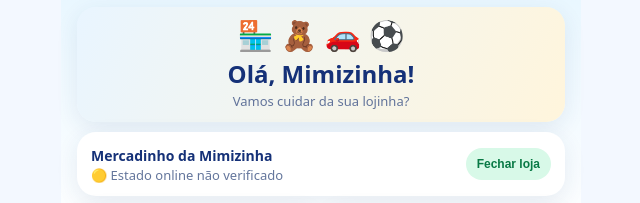
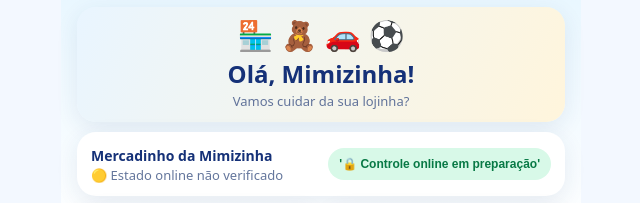
Before and after one commit to denisacoutinho-lang/evobrinque, a plain HTML site: page index.html in a window 1280 px wide. Shown: the part 56-259 px from the top of the page, without its empty margins (319-959 px from the left). Drawn offline with Linux system fonts and the light colour scheme.

Commit message:
Passo 653 - Identificar controle online em preparação

```diff
--- a/index.html
+++ b/index.html
@@ -965,7 +965,7 @@ function render(){
   let html = '';
 if(page==='home')html=`<div class="home-screen"><section class="card hero"><div class="art">🏪 🧸 🚗 ⚽</div><h1>Olá, Mimizinha!</h1><p>Vamos cuidar da sua lojinha?</p></section><section class="card status"><div><b>${shopName}</b><div class="muted">${onlineStoreStatus === 'ready'
   ? (onlineStoreOpen ? '🟢 Loja online aberta' : '🔴 Loja online fechada')
-  : '🟡 Estado online não verificado'}</div></div><button class="${opened?'':'closed'}" disabled title="Controle online em preparação">${opened?'Fechar loja':'Abrir loja'}</button></section><section class="grid"><button class="tile" onclick="go('products')"><span class="emoji">📦</span>Produtos</button><button class="tile" onclick="go('orders')">${orders.filter(o=>o.status==='Novos').length?`<span class="count">${orders.filter(o=>o.status==='Novos').length}</span>`:''}<span class="emoji">📋</span>Pedidos</button><button class="tile" onclick="go('sales')"><span class="emoji">📊</span>Minhas vendas</button><button class="tile" onclick="go('shop')"><span class="emoji">🏪</span>Minha lojinha</button></section><button class="button secondary" onclick="go('preview')">👀 Ver minha loja</button></div>`;
+  : '🟡 Estado online não verificado'}</div></div><button class="${opened?'':'closed'}" disabled title="Controle online em preparação">'🔒 Controle online em preparação'</button></section><section class="grid"><button class="tile" onclick="go('products')"><span class="emoji">📦</span>Produtos</button><button class="tile" onclick="go('orders')">${orders.filter(o=>o.status==='Novos').length?`<span class="count">${orders.filter(o=>o.status==='Novos').length}</span>`:''}<span class="emoji">📋</span>Pedidos</button><button class="tile" onclick="go('sales')"><span class="emoji">📊</span>Minhas vendas</button><button class="tile" onclick="go('shop')"><span class="emoji">🏪</span>Minha lojinha</button></section><button class="button secondary" onclick="go('preview')">👀 Ver minha loja</button></div>`;
 if(page==='products')html=header('Meus produtos')+adminPanelHTML()+remoteAdminHTML()+`<div class="card"><h2>📱 Produtos deste aparelho</h2><input placeholder="🔎 Buscar produto" aria-label="Buscar produto" oninput="filterProducts(this.value)"><p id="feedback" class="note" hidden></p><div id="product-list">${productRows(products)}</div><button class="button" onclick="showAdd()">＋ Adicionar produto</button><p class="tiny">Produtos cadastrados: ${products.length}/100. Salvos apenas neste navegador.</p></div>`;
 if(page==='form'||page==='edit'){
  const p=page==='edit'?products.find(x=>x.id===editId):null;
```
